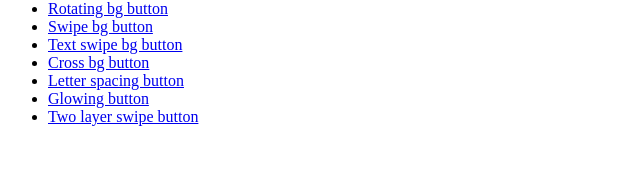
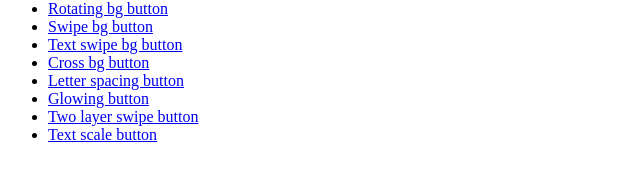
Before and after one commit to andrew-dev-p/css-js-animations, a plain HTML site: page index.html in a window 1280 px wide. Shown: the part 80-258 px from the top of the page, without its empty margins (0-640 px from the left). Drawn offline with Linux system fonts and the light colour scheme.

Commit message:
Add text scale button example with HTML and CSS

```diff
--- a/index.html
+++ b/index.html
@@ -29,6 +29,9 @@
     <li>
       <a href="two-layer-swipe-button/index.html">Two layer swipe button</a>
     </li>
+    <li>
+      <a href="text-scale-button/">Text scale button</a>
+    </li>
   </ul>
 </body>
 </html>
--- /dev/null
+++ b/text-scale-button/styles.css
@@ -0,0 +1,39 @@
+body {
+  height: 100vh;
+  display: flex;
+  justify-content: center;
+  align-items: center;
+}
+
+a {
+  text-decoration: none;
+  color: #262626;
+  font-family: sans-serif;
+  font-size: 40px;
+  border: 3px solid #262626;
+  padding: 40px 80px;
+  transition: all 0.5s;
+  position: relative;
+  overflow: hidden;
+}
+
+a::before {
+  content: "Hover me";
+  position: absolute;
+  top: 0;
+  left: 0;
+  height: 100%;
+  width: 100%;
+  background-color: #262626;
+  color: white;
+  display: flex;
+  justify-content: center;
+  align-items: center;
+  transform: scale(5);
+  opacity: 0;
+  transition: all 0.5s;
+}
+a:hover::before {
+  transform: scale(1);
+  opacity: 100;
+}
```
Also changed, not shown: text-scale-button/index.html (added, +12 -0 lines).
